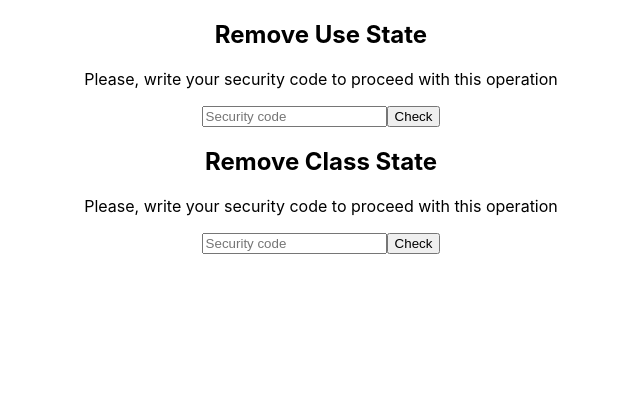
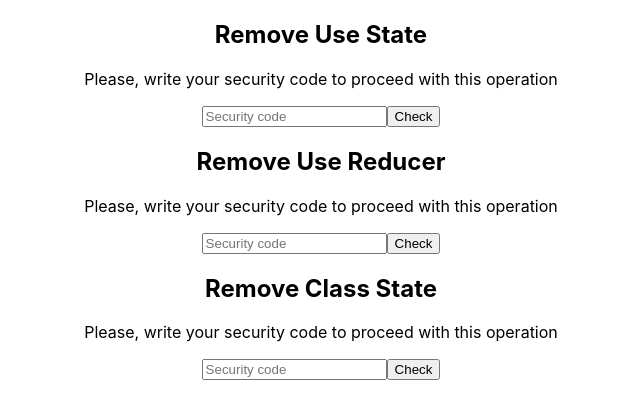
Before and after one commit to estebansant/security_codes, a React (Create React App) app: page / in a window 1280 px wide. Shown: the top 418 px of the page, without its empty margins (319-959 px from the left). Built offline with nearby package versions, Linux system fonts and the light colour scheme.

Commit message:
making the ccode more declarative by using useReducer

```diff
--- a/src/App.js
+++ b/src/App.js
@@ -1,12 +1,14 @@
 import './App.css';
 import { UseState } from './UseState';
+import { UseReducer } from './UseReducer';
 import { ClassState } from './ClassState';
 
 function App() {
   return (
     <div className="App">
       <UseState name="Use State"/>
-      <ClassState name="Class State"/>
+      <UseReducer name="Use Reducer"/>
+      <ClassState name = "Class State" />
     </div>
   );
 }
--- /dev/null
+++ b/src/UseReducer/index.js
@@ -0,0 +1,172 @@
+import React from "react";
+
+const SECURITY_CODE = 'paradigma';
+
+function UseReducer({name}) {
+
+    const[state, dispatch] = React.useReducer(reducer, initialState);
+
+    console.log(state.value)
+
+    React.useEffect(() => {
+
+        if(state.loading){
+            console.log("start")
+
+            setTimeout(() => {
+
+                if(state.value !== SECURITY_CODE){
+                    dispatch({
+                        type: 'ERROR',
+                    })
+                } else{
+                    dispatch({
+                        type: 'CONFIRM',
+                    })
+                }
+
+                console.log("finish")
+
+            }, 3000)
+        }
+
+    }, [state.loading])
+
+    if (!state.deleted && !state.confirmed){
+        return(
+            <div>
+            <h2>Remove {name}</h2>
+
+            <p>Please, write your security code to proceed with this operation</p>
+
+            {(state.error && !state.loading) && (
+                <p>Error: The security code is not correct</p>
+            )}
+            {state.loading && (
+                <p>Loading information...</p>
+            )}
+
+            <input
+                type="text"
+                placeholder="Security code"
+                value={state.value}
+                onChange={(event) => {
+                    dispatch({
+                        type: 'WRITE',
+                        payload: event.target.value
+                    })
+                }
+            }
+                ></input>
+
+            <button
+                type="button"
+                onClick={() => {
+                    dispatch({
+                        type: 'CHECK'
+                    })
+                }
+            }
+            >
+                Check</button>
+        </div>
+        );
+
+    } else if (state.confirmed && !state.deleted) {
+        return(
+            <React.Fragment>
+                <p>Please confirm your action. Are you sure you want to delete {name}?</p>
+                <button
+                    type="button"
+                    onClick={() => {
+                        dispatch({
+                            type: 'DELETE',
+                        })
+                    }}
+                >Yes, just delete it</button>
+                <button
+                    type="button"
+                    onClick={() => {
+                        dispatch({
+                            type: 'RESET',
+                        })
+                    }}
+                >Nah, I changed my mind</button>
+            </React.Fragment>
+        );
+
+    } else {
+        return(
+            <React.Fragment>
+                <p>Succesfully deleted</p>
+                <button
+                    type="button"
+                    onClick={() => {
+                        dispatch({
+                            type: 'RESET',
+                        })
+                    }}
+                >
+                    Reset, undo the changes
+                </button>
+            </React.Fragment>
+        );
+    }
+}
+
+
+const initialState = {
+    value: '',
+    error: false,
+    loading: false,
+    deleted: false,
+    confirmed: false,
+}
+
+const reducer = (state, action) => {
+    switch (action.type) {
+        case 'ERROR':
+            return{
+                ...state,
+                error: true,
+                loading: false,
+            };
+        case 'CHECK':
+            return {
+                ...state,
+                loading: true,
+            };
+        case 'CONFIRM':
+            return {
+                ...state,
+                loading: false,
+                error: false,
+                confirmed: true,
+            }
+        case 'DELETE':
+            return{
+                ...state,
+                deleted: true,
+            }
+        case 'RESET':
+            return{
+                ...state,
+                value: '',
+                error: false,
+                loading: false,
+                deleted: false,
+                confirmed: false,
+            }
+        case 'WRITE':
+            return{
+                ...state,
+                value: action.payload
+            }
+        default:
+            return {
+                ...state,
+            };
+    }
+}
+
+export { UseReducer };
```
